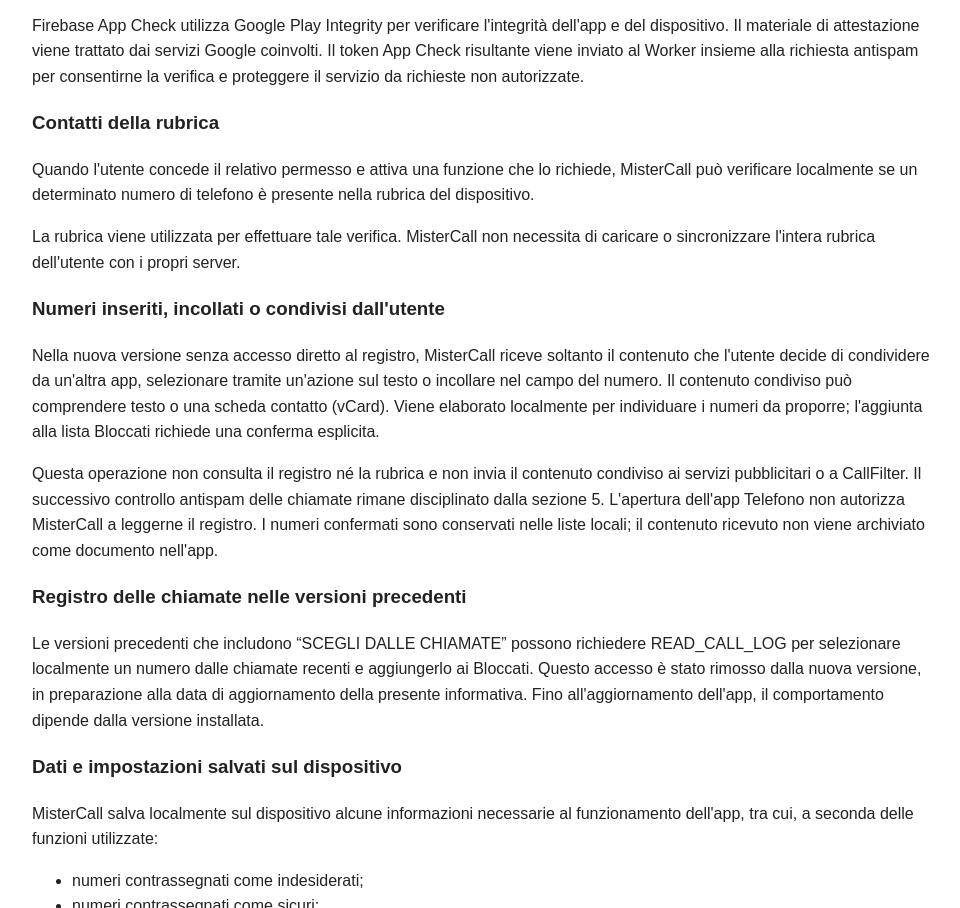
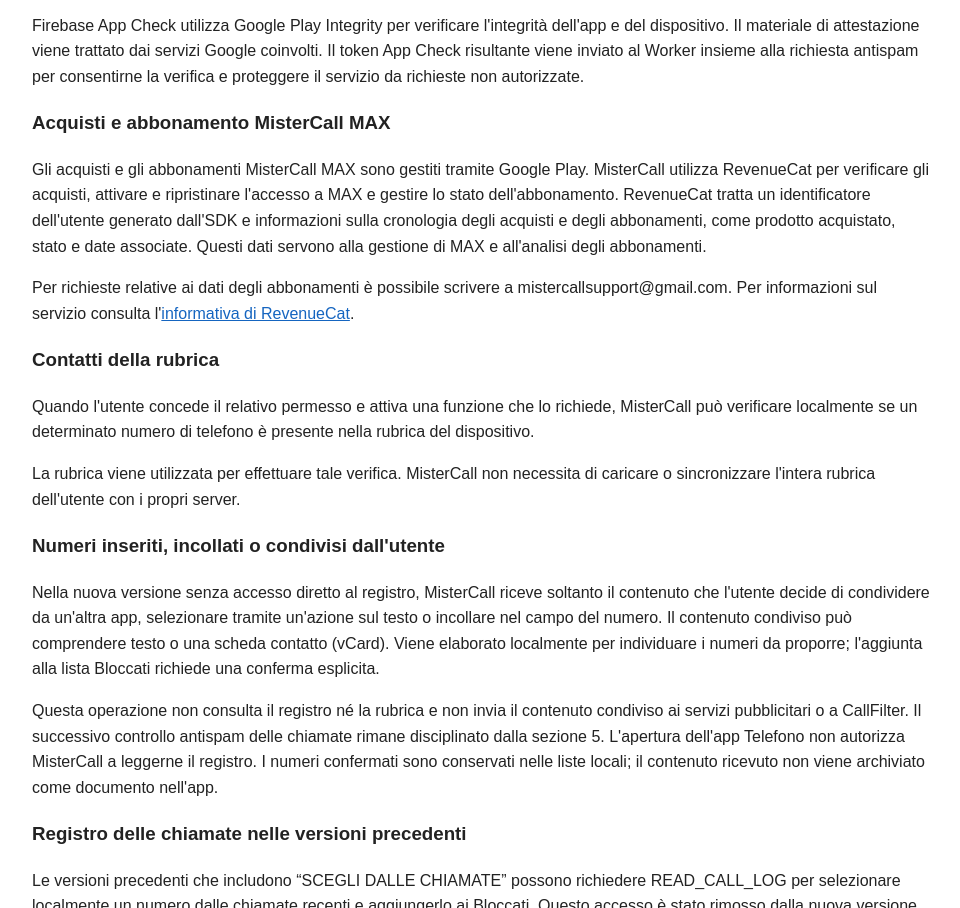
Before and after one commit to carmine140170-art/MisterCall-Privacy-Policy, a plain HTML site: page index.html in a window 1280 px wide. Shown: the part 982-1890 px from the top of the page, without its empty margins (158-1118 px from the left). Drawn offline with Linux system fonts and the light colour scheme.

Commit message:
Disclose Google Play and RevenueCat subscription processing

```diff
--- a/index.html
+++ b/index.html
@@ -40,6 +40,10 @@ h1{line-height:1.2} h2{margin-top:32px} a{color:#1565c0}
 <h3>Livello di protezione e attestazione</h3>
 <p>Per le richieste di controllo antispam online, MisterCall invia al proprio Worker il livello di protezione attivo (BASE o MAX), che determina quali servizi possono essere consultati.</p>
 <p>Firebase App Check utilizza Google Play Integrity per verificare l'integrità dell'app e del dispositivo. Il materiale di attestazione viene trattato dai servizi Google coinvolti. Il token App Check risultante viene inviato al Worker insieme alla richiesta antispam per consentirne la verifica e proteggere il servizio da richieste non autorizzate.</p>
+
+<h3>Acquisti e abbonamento MisterCall MAX</h3>
+<p>Gli acquisti e gli abbonamenti MisterCall MAX sono gestiti tramite Google Play. MisterCall utilizza RevenueCat per verificare gli acquisti, attivare e ripristinare l'accesso a MAX e gestire lo stato dell'abbonamento. RevenueCat tratta un identificatore dell'utente generato dall'SDK e informazioni sulla cronologia degli acquisti e degli abbonamenti, come prodotto acquistato, stato e date associate. Questi dati servono alla gestione di MAX e all'analisi degli abbonamenti.</p>
+<p>Per richieste relative ai dati degli abbonamenti è possibile scrivere a mistercallsupport@gmail.com. Per informazioni sul servizio consulta l'<a href="https://www.revenuecat.com/privacy">informativa di RevenueCat</a>.</p>
 
 <h3>Contatti della rubrica</h3>
 <p>Quando l'utente concede il relativo permesso e attiva una funzione che lo richiede, MisterCall può verificare localmente se un determinato numero di telefono è presente nella rubrica del dispositivo.</p>
```
